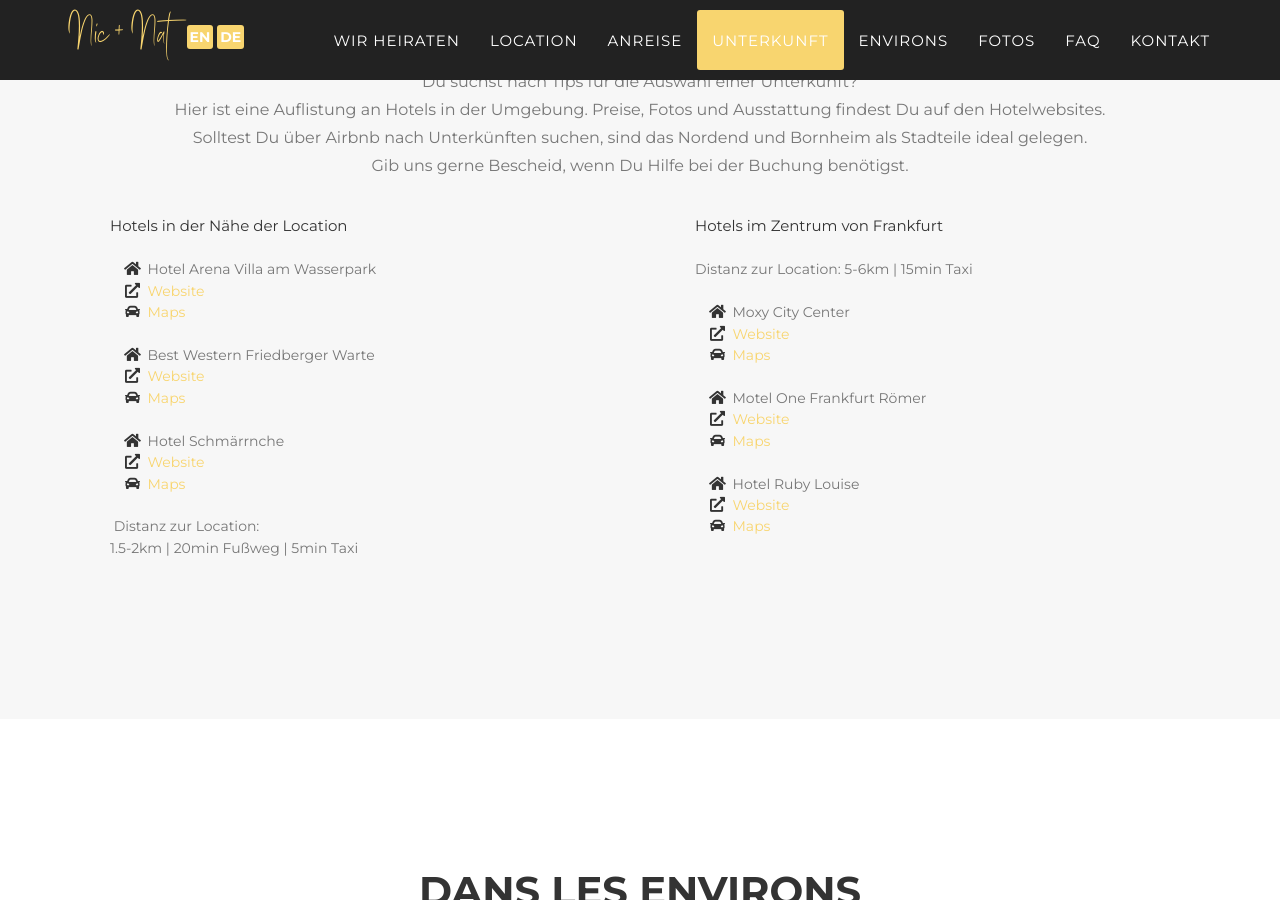
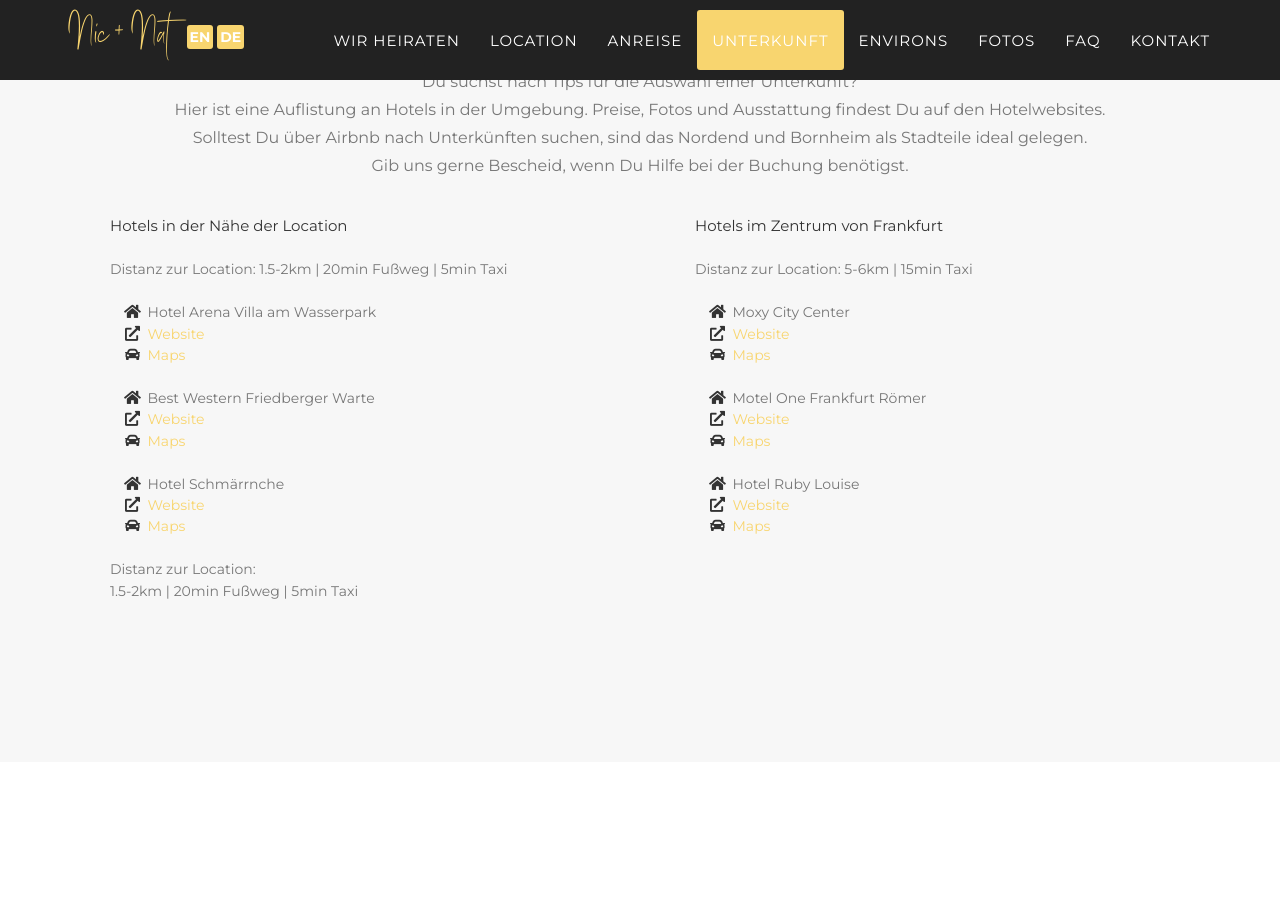
Before and after one commit to nic-nat/wedding, a Jekyll site: the page built from _fr_pages/index.html, in a window 1280 px wide and 900 px high, scrolled down 3832 px. Built offline with Jekyll 4.4.1, drawn with Linux system fonts in a browser that asks for light colours; some web fonts are replaced.

Commit message:
Update stay.html

```diff
--- a/_includes/fr_data/stay.html
+++ b/_includes/fr_data/stay.html
@@ -12,6 +12,10 @@
                 <ul style="list-style-type:none;">
                     <li>
                         Hotels in der Nähe der Location
+                        <li><br></li>
+                     </li>
+                        <span class="text-muted plist">Distanz zur Location: 1.5-2km | 20min Fußweg | 5min Taxi</span>
+                        </li>
                         <li><br></li>
                         <ul class="fa-ul">
                             <li>
@@ -54,7 +58,7 @@
                             <li><br></li>
                         </ul>
                         </li>
-                        <span class="text-muted plist"> Distanz zur Location:<br>1.5-2km | 20min Fußweg | 5min Taxi</span>
+                        <span class="text-muted plist">Distanz zur Location:<br>1.5-2km | 20min Fußweg | 5min Taxi</span>
                         </li>
                 </ul>
             </div>
```
